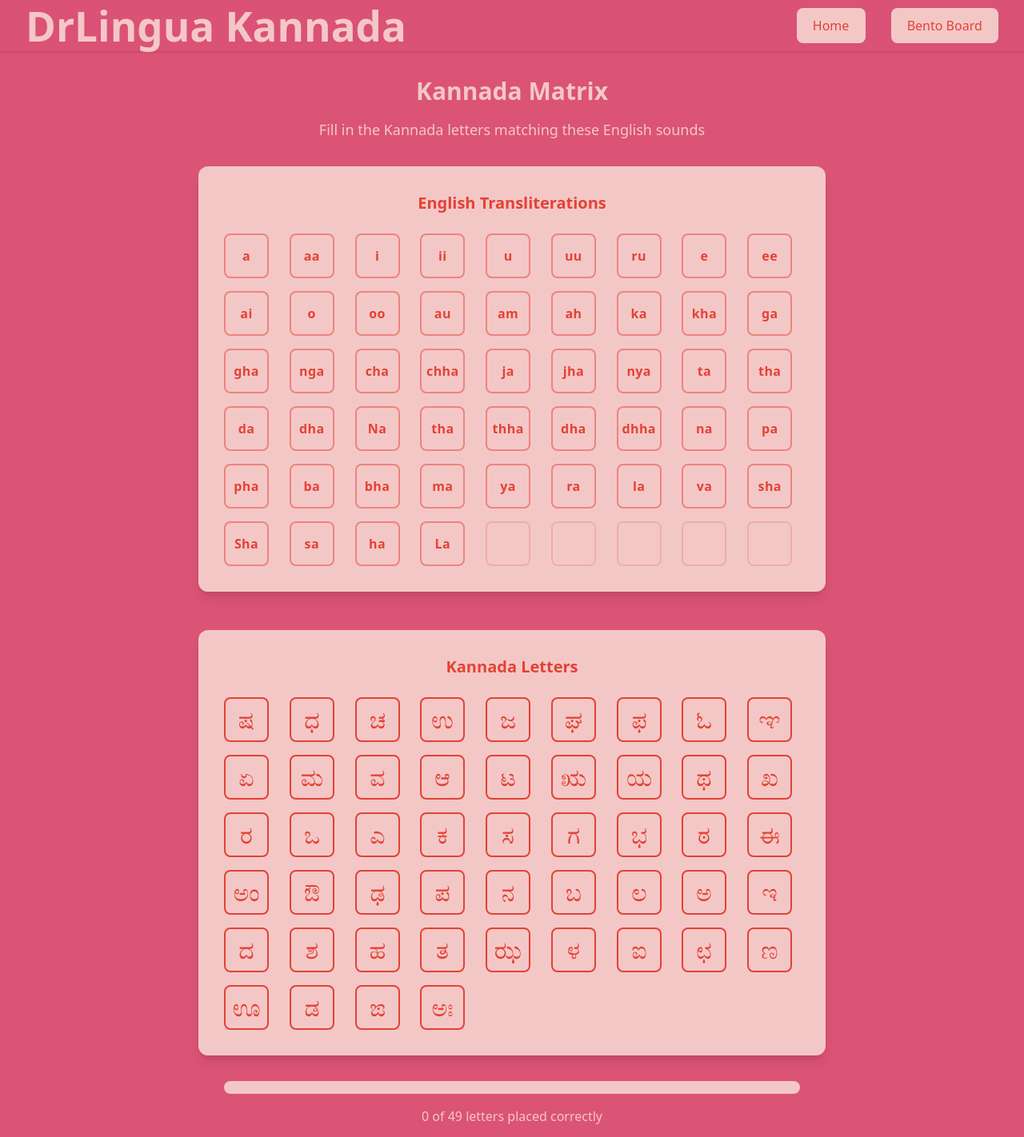
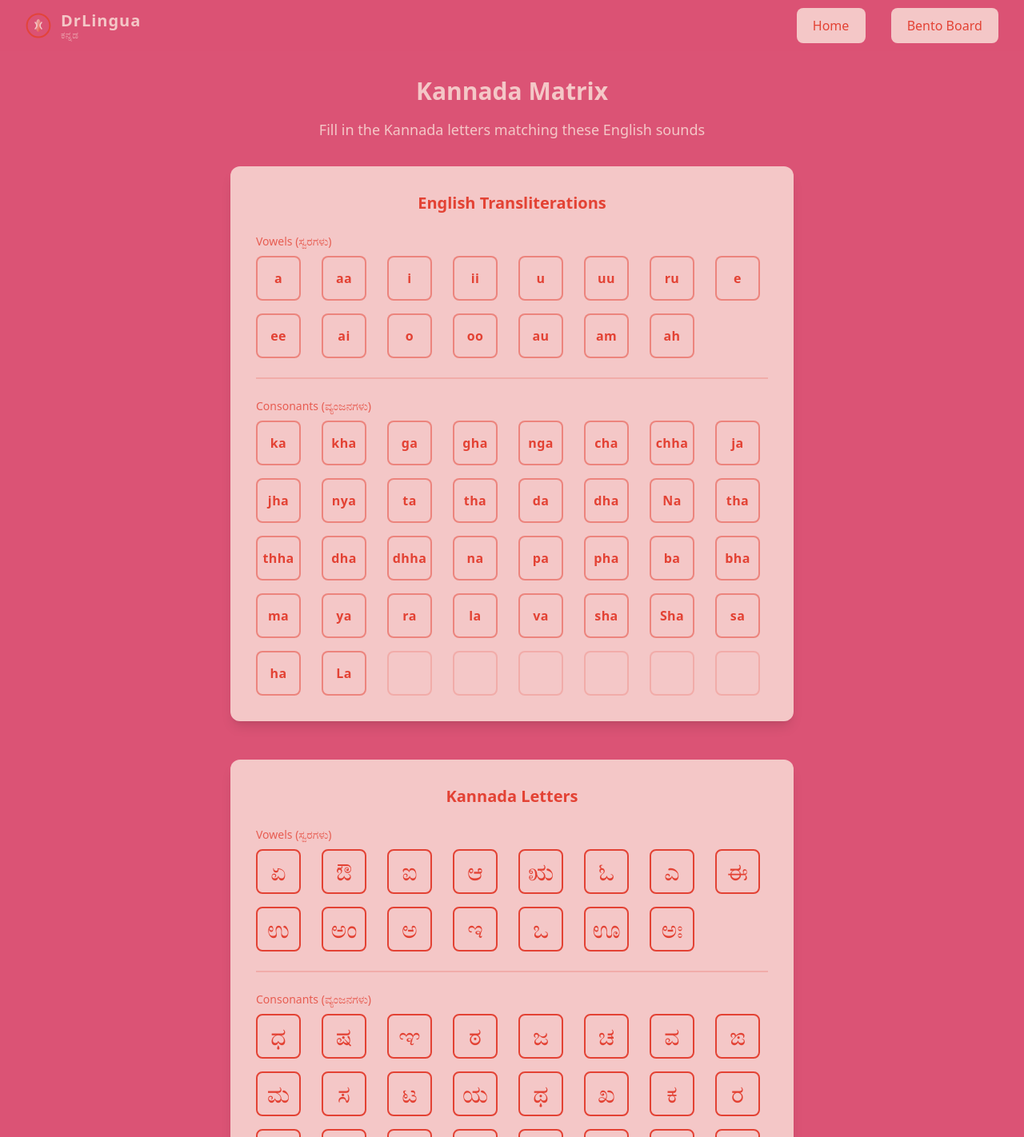
Before and after one commit to AndroAvi/lexidrop, a React (Vite) app: page /bento in a window 1280 px wide. Shown: the top 1422 px of the page at 80% size. Built offline with nearby package versions, Linux system fonts and the light colour scheme.

Commit message:
add logo

```diff
--- a/src/App.jsx
+++ b/src/App.jsx
@@ -6,6 +6,7 @@ import DraggableLetter from "./components/DraggableLetter";
 import DropZone from "./components/DropZone";
 import TitlePage from "./components/TitlePage";
 import AlphabetBoard from "./components/AlphabetBoard";
+import logo from "./assets/logo.svg";
 
 const kannadaLetters = [
     { id: 1, letter: "ಅ", correctSlot: 0 },
@@ -20,11 +21,20 @@ const NavHeader = () => {
   const location = useLocation();
 
   return (
-    <header className="fixed top-0 left-0 right-0 bg-[#DB5375]/95 backdrop-blur shadow-sm z-50">
+    <header className="fixed top-0 left-0 right-0 bg-[#DB5375]/85 backdrop-blur-md transition-all duration-300 z-50">
       <nav className="max-w-7xl mx-auto px-4 sm:px-6 lg:px-8">
         <div className="flex justify-between h-16 items-center">
           <div className="flex-shrink-0 cursor-pointer" onClick={() => navigate('/')}>
-            <h1 className="text-xl font-bold text-[#F4C7C7]">DrLingua Kannada</h1>
+            <div className="flex items-center space-x-3 group transition-all duration-300 ease-in-out">
+              <div className="relative">
+                <img src={logo} alt="DrLingua Logo" className="w-8 h-8 transition-all duration-700 ease-in-out transform group-hover:scale-110 group-hover:rotate-[360deg]" />
+                <div className="absolute inset-0 bg-[#F4C7C7]/5 rounded-full opacity-0 group-hover:opacity-100 transition-all duration-300 ease-in-out blur-sm group-hover:blur-md"></div>
+              </div>
+              <div className="flex flex-col transition-all duration-300 ease-in-out transform group-hover:translate-x-0.5">
+                <span className="text-xl font-bold text-[#F4C7C7] tracking-wider transition-all duration-300 ease-in-out group-hover:text-[#F4C7C7]">DrLingua</span>
+                <span className="text-xs text-[#F4C7C7]/70 font-medium -mt-1 tracking-wide transition-all duration-300 ease-in-out group-hover:text-[#F4C7C7]">ಕನ್ನಡ</span>
+              </div>
+            </div>
           </div>
           <div className="hidden sm:flex sm:space-x-8">
             <button
--- a/src/components/AlphabetBoard.jsx
+++ b/src/components/AlphabetBoard.jsx
@@ -61,7 +61,18 @@ const consonants = [
   { kannada: 'ಳ', english: 'La' },
 ];
 
-const kannadaAlphabet = [...vowels, ...consonants];
+// Calculate how many blank spaces we need to add after vowels to ensure consonants start on a new row
+const vowelsRowCount = Math.ceil(vowels.length / 8);
+const blankSpacesNeeded = (vowelsRowCount * 8) - vowels.length;
+
+// Create blank spaces to fill the row
+const blankSpaces = Array(blankSpacesNeeded).fill().map((_, index) => ({
+  kannada: null,
+  english: null
+}));
+
+// Combine vowels, blank spaces, and consonants
+const kannadaAlphabet = [...vowels, ...blankSpaces, ...consonants];
 
 const AlphabetBoard = ({ onStartPractice }) => {
   // Track letters that have been correctly placed in their slots
@@ -92,8 +103,9 @@ const AlphabetBoard = ({ onStartPractice }) => {
 
     return letters;
   });
-  const ROWS = 6;
-  const COLS = 9;
+  const COLS = 8;
+  // Calculate required rows based on total letters
+  const ROWS = Math.ceil(kannadaAlphabet.length / COLS);
 
   // Create a flat array of all cells needed
   const cells = Array(ROWS * COLS).fill(null).map((_, index) => {
@@ -121,7 +133,7 @@ const AlphabetBoard = ({ onStartPractice }) => {
               {/* Column Headers */}
               {/* <div className="flex pl-8 mb-4">
                 <div className="w-8 h-8" />
-            <div className="grid grid-cols-9 gap-4 w-[720px]">
+                <div className="grid grid-cols-8 gap-4 w-[640px]">
                   {Array(COLS).fill().map((_, i) => (
                     <div key={`col-${i}`} className="flex justify-center">
                       <span className="text-sm font-semibold text-[#E34234]">{i + 1}</span>
@@ -142,13 +154,41 @@ const AlphabetBoard = ({ onStartPractice }) => {
                 </div> */}
 
                 {/* Matrix */}
-            <div className="w-[720px]">
-              <div className="grid grid-cols-9 gap-4">
-                {cells.map((cell, index) => {
-                  const kannadaLetter = index < kannadaAlphabet.length ? kannadaAlphabet[index].kannada : null;
+                <div className="w-[640px]">
+                  {/* Section Label for Vowels */}
+                  <div className="text-sm font-medium text-[#E34234]/80 mb-2 text-left">Vowels (ಸ್ವರಗಳು)</div>
+                  <div className="grid grid-cols-8 gap-4">
+                    {/* Vowels Section */}
+                    {cells.slice(0, vowels.length).map((cell, index) => {
+                      const kannadaLetter = index < vowels.length ? vowels[index].kannada : null;
                       return (
                         <DropZone
                           key={index}
+                          expectedKannada={kannadaLetter}
+                          englishTransliteration={cell}
+                          onDrop={(item) => {
+                            if (item.letter === kannadaLetter) {
+                              setPlacedLetters(prev => new Set([...prev, item.letter]));
+                            }
+                          }}
+                        />
+                      );
+                    })}
+                  </div>
+
+                  {/* Separator Line */}
+                  <div className="border-b-2 border-[#E34234]/20 my-6"></div>
+
+                  {/* Section Label for Consonants */}
+                  <div className="text-sm font-medium text-[#E34234]/80 mb-2 text-left">Consonants (ವ್ಯಂಜನಗಳು)</div>
+                  <div className="grid grid-cols-8 gap-4">
+                    {/* Consonants Section */}
+                    {cells.slice(vowels.length + blankSpacesNeeded).map((cell, index) => {
+                      const consonantIndex = index + vowels.length + blankSpacesNeeded;
+                      const kannadaLetter = consonantIndex < kannadaAlphabet.length ? kannadaAlphabet[consonantIndex].kannada : null;
+                      return (
+                        <DropZone
+                          key={consonantIndex}
                           expectedKannada={kannadaLetter}
                           englishTransliteration={cell}
                           onDrop={(item) => {
@@ -164,14 +204,17 @@ const AlphabetBoard = ({ onStartPractice }) => {
               </div>
             </div>
           </div>
-        </DndProvider>
 
           {/* Draggable Kannada Letters Section */}
           <div className="mt-12 bg-[#F4C7C7] rounded-xl p-8 shadow-lg w-fit mx-auto">
             <h3 className="text-xl font-bold text-[#E34234] mb-6 text-center">Kannada Letters</h3>
-          <DndProvider backend={HTML5Backend}>
-            <div className="grid grid-cols-9 gap-4 w-[720px]">
-              {randomizedLetters.map((letter) => {
+            <div className="w-[640px]">
+              {/* Vowels Section */}
+              <div className="text-sm font-medium text-[#E34234]/80 mb-2 text-left">Vowels (ಸ್ವರಗಳು)</div>
+              <div className="grid grid-cols-8 gap-4 mb-6">
+                {randomizedLetters
+                  .filter(letter => vowels.some(v => v.kannada === letter.letter))
+                  .map((letter) => {
                     const isPlaced = placedLetters.has(letter.letter);
                     return !isPlaced ? (
                       <DraggableLetter
@@ -184,12 +227,35 @@ const AlphabetBoard = ({ onStartPractice }) => {
                     );
                   })}
               </div>
+
+              {/* Separator Line */}
+              <div className="border-b-2 border-[#E34234]/20 my-6"></div>
+
+              {/* Consonants Section */}
+              <div className="text-sm font-medium text-[#E34234]/80 mb-2 text-left">Consonants (ವ್ಯಂಜನಗಳು)</div>
+              <div className="grid grid-cols-8 gap-4">
+                {randomizedLetters
+                  .filter(letter => consonants.some(c => c.kannada === letter.letter))
+                  .map((letter) => {
+                    const isPlaced = placedLetters.has(letter.letter);
+                    return !isPlaced ? (
+                      <DraggableLetter
+                        key={letter.id}
+                        letter={letter.letter}
+                        id={letter.id}
+                      />
+                    ) : (
+                      <div key={letter.id} className="h-14 w-14" />
+                    );
+                  })}
+              </div>
+            </div>
+          </div>
         </DndProvider>
-        </div>
 
         <div className="mt-8 text-center space-y-4">
           {/* Progress Bar */}
-          <div className="w-[720px] mx-auto bg-[#F4C7C7] rounded-full h-4 overflow-hidden">
+          <div className="w-[640px] mx-auto bg-[#F4C7C7] rounded-full h-4 overflow-hidden">
             <div
               className={`h-full transition-all duration-500 ease-out rounded-full
                 ${progress === 100 ? 'bg-[#E34234] animate-[pulse_2s_ease-in-out_infinite]' : 'bg-[#E34234]'}`}
```
Also changed, not shown: src/assets/logo.svg (added). Lines whose indentation alone changed are shown as unchanged.
